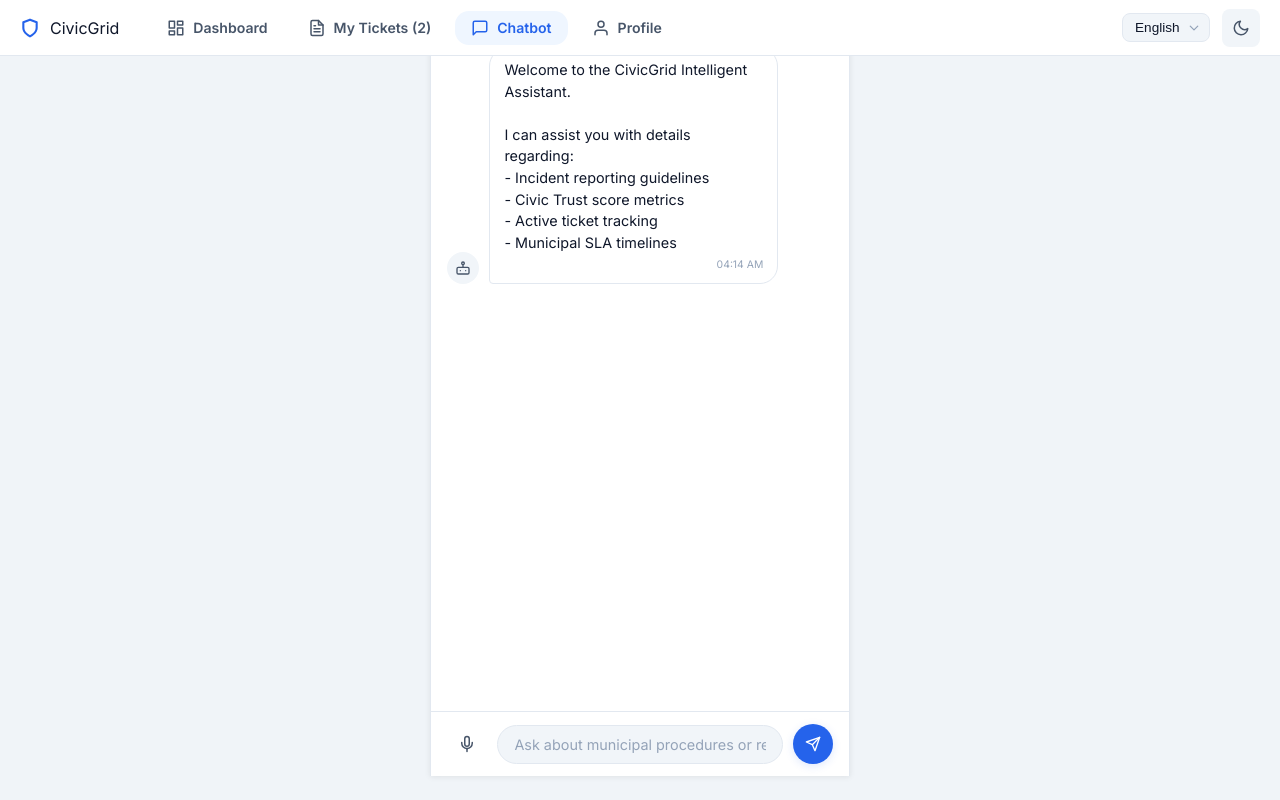
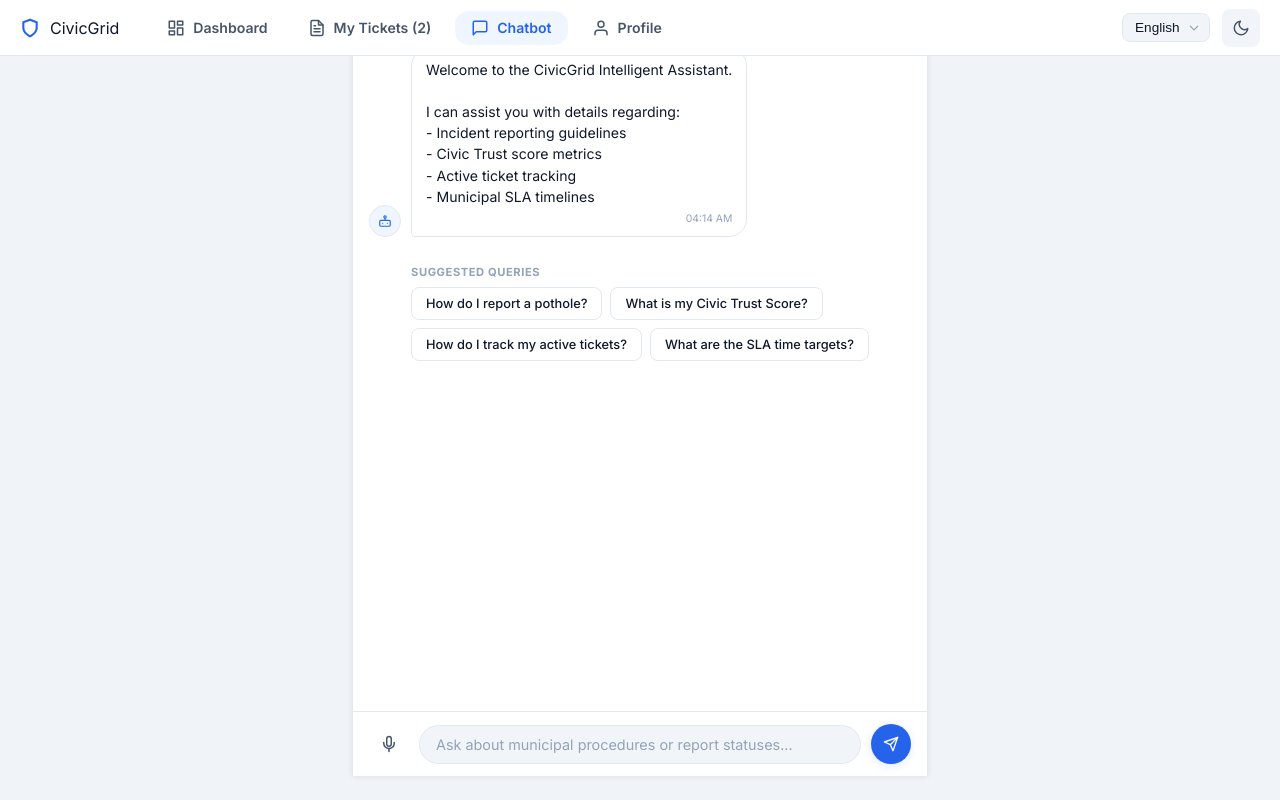
Before and after one commit to yash1746/Civicgrid, a React (Vite) app in the folder frontend/: page / in a window 1280 px wide. Both pictures are taken after a click on the button "Chatbot". Shown: the part 24-824 px from the top of the page. Built offline with nearby package versions, Linux system fonts and the light colour scheme; no server answers.

Commit message:
feat: improve chatbot UX with dynamic suggested quick queries and circular avatar cards

```diff
--- a/frontend/src/components/citizen/ChatbotTab.jsx
+++ b/frontend/src/components/citizen/ChatbotTab.jsx
@@ -3,6 +3,7 @@
  * Full-screen chat interface similar to WhatsApp/AI messengers
  * Chat bubbles for User and AI
  * Text input field with Microphone icon for speech input
+ * Dynamic suggested prompt chips for improved UX guidance
  */
 import { useState, useEffect, useRef } from 'react'
 import useStore from '../../store/useStore.js'
@@ -20,6 +21,13 @@ const CHAT_LOGIC = [
   { keywords: ['sla', 'time', 'deadline', 'hours'], reply: 'SLA parameters are structured by priority score:\n- Critical priority: 4 hours resolution target\n- High priority: 24 hours resolution target\n- Medium priority: 48 hours resolution target\n- Low priority: 72 hours resolution target\nEscalations are handled automatically by municipal supervisors upon SLA breach.' },
 ]
 
+const QUICK_PROMPTS = [
+  { text: 'How do I report a pothole?', key: 'report' },
+  { text: 'What is my Civic Trust Score?', key: 'score' },
+  { text: 'How do I track my active tickets?', key: 'ticket' },
+  { text: 'What are the SLA time targets?', key: 'sla' },
+]
+
 const Icons = {
   send: (
     <svg xmlns="http://www.w3.org/2000/svg" width="16" height="16" viewBox="0 0 24 24" fill="none" stroke="currentColor" strokeWidth="2" strokeLinecap="round" strokeLinejoin="round"><line x1="22" y1="2" x2="11" y2="13"></line><polygon points="22 2 15 22 11 13 2 9 22 2"></polygon></svg>
@@ -28,10 +36,10 @@ const Icons = {
     <svg xmlns="http://www.w3.org/2000/svg" width="18" height="18" viewBox="0 0 24 24" fill="none" stroke="currentColor" strokeWidth="2" strokeLinecap="round" strokeLinejoin="round"><path d="M12 2a3 3 0 0 0-3 3v7a3 3 0 0 0 6 0V5a3 3 0 0 0-3-3Z"></path><path d="M19 10v1a7 7 0 0 1-14 0v-1"></path><line x1="12" y1="19" x2="12" y2="22"></line></svg>
   ),
   bot: (
-    <svg xmlns="http://www.w3.org/2000/svg" width="16" height="16" viewBox="0 0 24 24" fill="none" stroke="currentColor" strokeWidth="2" strokeLinecap="round" strokeLinejoin="round"><rect x="3" y="11" width="18" height="10" rx="2"></rect><circle cx="12" cy="5" r="2"></circle><path d="M12 7v4"></path><line x1="8" y1="16" x2="8.01" y2="16"></line><line x1="16" y1="16" x2="16.01" y2="16"></line></svg>
+    <svg xmlns="http://www.w3.org/2000/svg" width="14" height="14" viewBox="0 0 24 24" fill="none" stroke="currentColor" strokeWidth="2" strokeLinecap="round" strokeLinejoin="round"><rect x="3" y="11" width="18" height="10" rx="2"></rect><circle cx="12" cy="5" r="2"></circle><path d="M12 7v4"></path><line x1="8" y1="16" x2="8.01" y2="16"></line><line x1="16" y1="16" x2="16.01" y2="16"></line></svg>
   ),
   user: (
-    <svg xmlns="http://www.w3.org/2000/svg" width="16" height="16" viewBox="0 0 24 24" fill="none" stroke="currentColor" strokeWidth="2" strokeLinecap="round" strokeLinejoin="round"><path d="M20 21v-2a4 4 0 0 0-4-4H8a4 4 0 0 0-4 4v2"></path><circle cx="12" cy="7" r="4"></circle></svg>
+    <svg xmlns="http://www.w3.org/2000/svg" width="14" height="14" viewBox="0 0 24 24" fill="none" stroke="currentColor" strokeWidth="2" strokeLinecap="round" strokeLinejoin="round"><path d="M20 21v-2a4 4 0 0 0-4-4H8a4 4 0 0 0-4 4v2"></path><circle cx="12" cy="7" r="4"></circle></svg>
   )
 }
 
@@ -119,6 +127,36 @@ export default function ChatbotTab() {
     }, 1200)
   }
 
+  const handleQuickPromptClick = (text) => {
+    const newMsg = {
+      sender: 'user',
+      text: text,
+      time: new Date().toLocaleTimeString([], { hour: '2-digit', minute: '2-digit' })
+    }
+
+    setMessages(prev => [...prev, newMsg])
+    setIsTyping(true)
+
+    setTimeout(() => {
+      let matchedReply = "I am trained on municipal routing and incident resolution guidelines. Please specify your query regarding tickets, report procedures, or system SLAs."
+      const lowerInput = text.toLowerCase()
+
+      for (const logic of CHAT_LOGIC) {
+        if (logic.keywords.some(keyword => lowerInput.includes(keyword))) {
+          matchedReply = logic.reply
+          break
+        }
+      }
+
+      setMessages(prev => [...prev, {
+        sender: 'ai',
+        text: matchedReply,
+        time: new Date().toLocaleTimeString([], { hour: '2-digit', minute: '2-digit' })
+      }])
+      setIsTyping(false)
+    }, 1000)
+  }
+
   const handleKeyDown = (e) => {
     if (e.key === 'Enter') handleSend()
   }
@@ -131,11 +169,25 @@ export default function ChatbotTab() {
           const isUser = m.sender === 'user'
           return (
             <div key={idx} className={`chat-bubble-row ${isUser ? 'user' : ''}`}>
-              <div className="chat-avatar" style={{ color: 'var(--text-secondary)' }}>
+              <div
+                className="chat-avatar"
+                style={{
+                  background: isUser ? 'var(--bg-input)' : 'var(--accent-light)',
+                  color: isUser ? 'var(--text-secondary)' : 'var(--accent)',
+                  width: '32px',
+                  height: '32px',
+                  borderRadius: '50%',
+                  display: 'flex',
+                  alignItems: 'center',
+                  justifyContent: 'center',
+                  flexShrink: 0,
+                  border: '1px solid var(--border)'
+                }}
+              >
                 {isUser ? Icons.user : Icons.bot}
               </div>
               <div className={`chat-bubble ${isUser ? 'user' : 'ai'}`}>
-                <div style={{ whiteSpace: 'pre-line' }}>{m.text}</div>
+                <div style={{ whiteSpace: 'pre-line', fontSize: '0.88rem', lineHeight: 1.5 }}>{m.text}</div>
                 <div className="chat-time" style={{ color: isUser ? 'rgba(255,255,255,0.7)' : 'var(--text-muted)' }}>
                   {m.time}
                 </div>
@@ -143,9 +195,66 @@ export default function ChatbotTab() {
             </div>
           )
         })}
+
+        {/* Dynamic Suggested Action Prompts (Shows when history is clean) */}
+        {messages.length === 1 && (
+          <div style={{ display: 'flex', flexDirection: 'column', gap: '8px', margin: '16px 0 16px 42px', maxWidth: '500px' }}>
+            <span style={{ fontSize: '0.7rem', fontWeight: 700, color: 'var(--text-muted)', textTransform: 'uppercase', letterSpacing: '0.05em' }}>
+              Suggested Queries
+            </span>
+            <div style={{ display: 'flex', flexWrap: 'wrap', gap: '8px' }}>
+              {QUICK_PROMPTS.map((p, idx) => (
+                <button
+                  key={idx}
+                  type="button"
+                  onClick={() => handleQuickPromptClick(p.text)}
+                  style={{
+                    padding: '8px 14px',
+                    borderRadius: '8px',
+                    fontSize: '0.8rem',
+                    fontWeight: 500,
+                    background: 'var(--bg-card)',
+                    border: '1px solid var(--border)',
+                    color: 'var(--text-primary)',
+                    cursor: 'pointer',
+                    transition: 'all var(--t-fast)',
+                    textAlign: 'left'
+                  }}
+                  onMouseOver={e => {
+                    e.currentTarget.style.borderColor = 'var(--accent)'
+                    e.currentTarget.style.background = 'var(--bg-card-hover)'
+                  }}
+                  onMouseOut={e => {
+                    e.currentTarget.style.borderColor = 'var(--border)'
+                    e.currentTarget.style.background = 'var(--bg-card)'
+                  }}
+                >
+                  {p.text}
+                </button>
+              ))}
+            </div>
+          </div>
+        )}
+
         {isTyping && (
           <div className="chat-bubble-row">
-            <div className="chat-avatar" style={{ color: 'var(--text-secondary)' }}>{Icons.bot}</div>
+            <div
+              className="chat-avatar"
+              style={{
+                background: 'var(--accent-light)',
+                color: 'var(--accent)',
+                width: '32px',
+                height: '32px',
+                borderRadius: '50%',
+                display: 'flex',
+                alignItems: 'center',
+                justifyContent: 'center',
+                flexShrink: 0,
+                border: '1px solid var(--border)'
+              }}
+            >
+              {Icons.bot}
+            </div>
             <div className="chat-typing">
               <span />
               <span />
```
